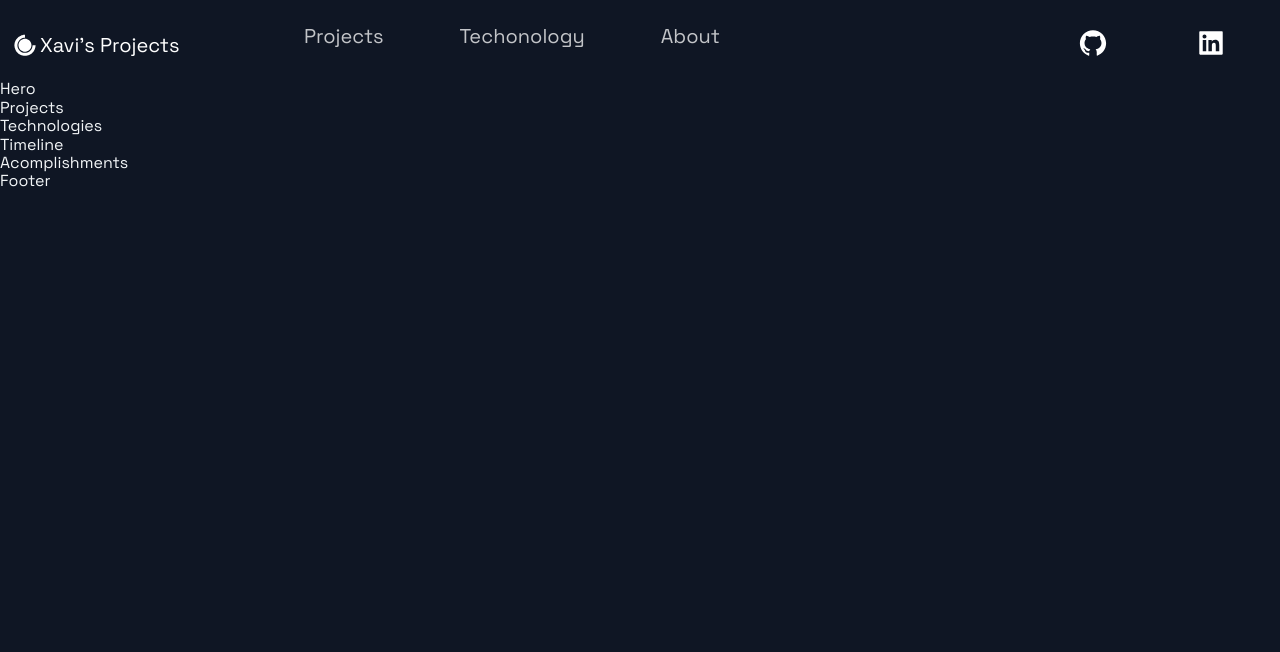
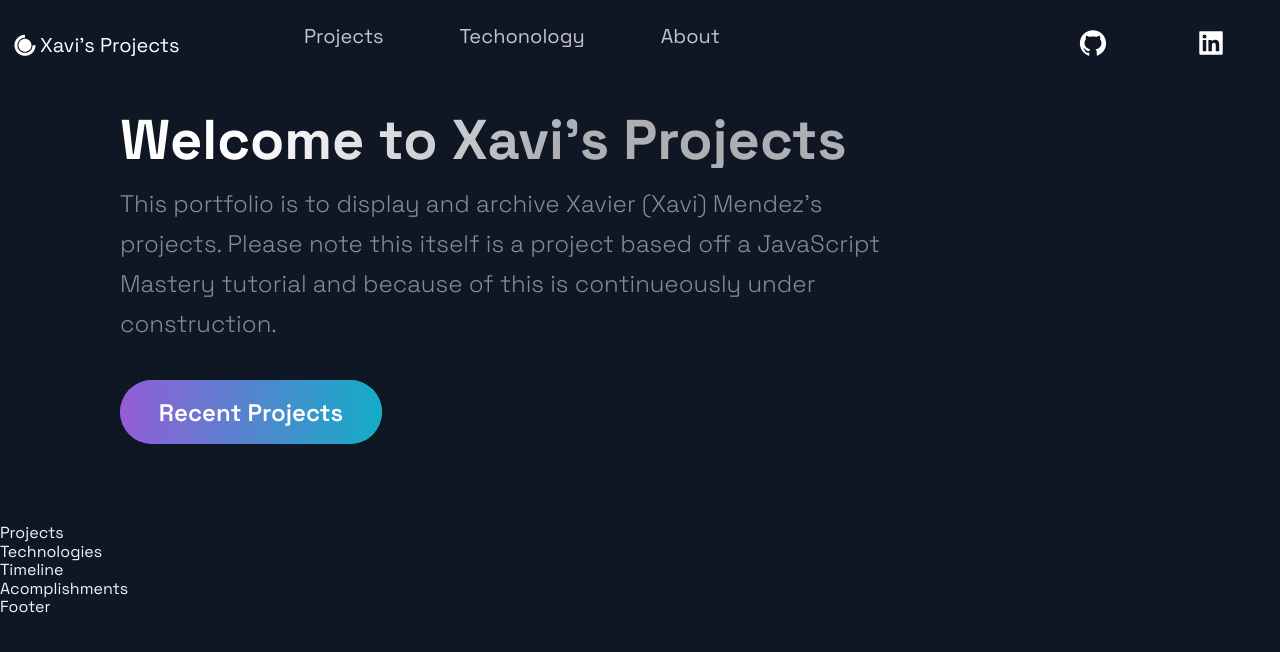
Before and after one commit to xavierlmendez/webStart, a Next.js app in the folder portfolio_website-STARTER/: page / in a window 1280 px wide. Shown: the top 652 px of the page. Built offline with nearby package versions, Linux system fonts and the light colour scheme.

Commit message:
Hero added bio and learn more button that is currently set to google

```diff
--- a/portfolio_website-STARTER/src/components/Hero/Hero.js
+++ b/portfolio_website-STARTER/src/components/Hero/Hero.js
@@ -5,9 +5,17 @@ import Button from '../../styles/GlobalComponents/Button';
 import { LeftSection } from './HeroStyles';
 
 const Hero = (props) => (
-    <div>
-      Hero
-    </div>
+    <Section row no padding>
+      <LeftSection>
+        <SectionTitle>
+          Welcome to Xavi's Projects <br />
+        </SectionTitle>
+        <SectionText>
+          This portfolio is to display and archive Xavier (Xavi) Mendez's projects. Please note this itself is a project based off a JavaScript Mastery tutorial and because of this is continueously under construction.
+        </SectionText>
+        <Button onClick={() => window.location = 'https://google.com'}> Recent Projects</Button>
+      </LeftSection>
+    </Section>
 
 
 );
```
